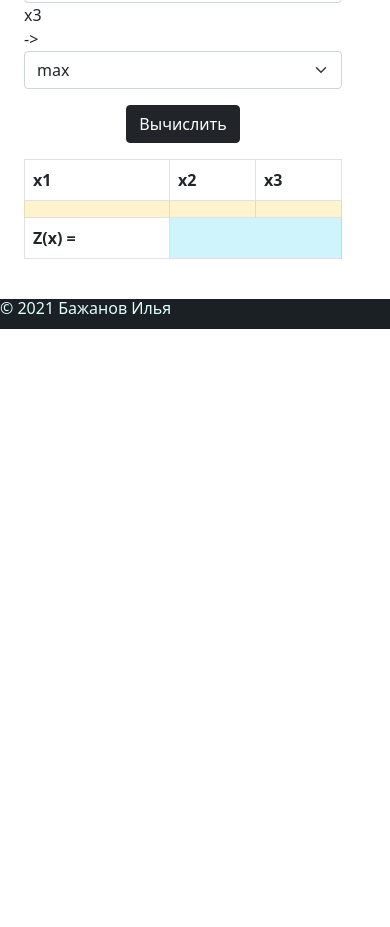
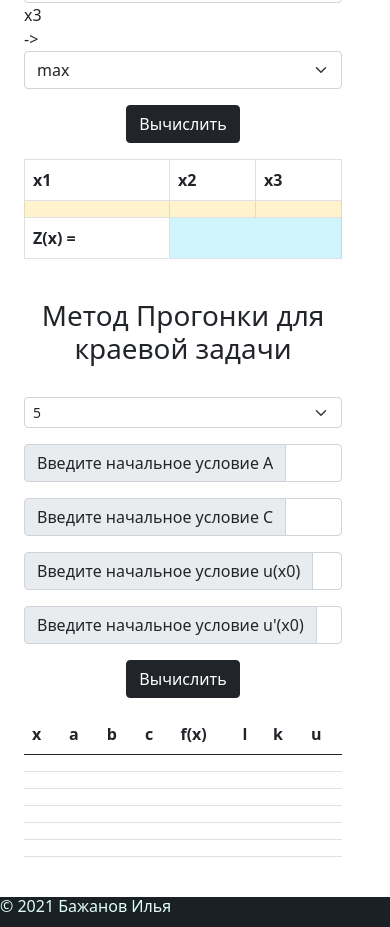
Before and after one commit to Bazhanov-Ilya/math, a plain HTML site: page index.html in a window 390 px wide. Shown: the part 5209-6136 px from the top of the page. Before the commit the page ends 5538 px from the top, so only its background shows below. Drawn offline with nearby package versions, Linux system fonts and the light colour scheme.

Commit message:
Добавлен метод прогонки

```diff
--- a/index.html
+++ b/index.html
@@ -45,7 +45,7 @@
           <a class="nav-link" aria-current="page" href="#Simplex">Симплекс метод</a>
         </li>
         <li class="nav-item">
-          <a class="nav-link disabled" href="#" tabindex="-1" aria-disabled="true">Метод прогонки</a>
+          <a class="nav-link" aria-current="page" href="#Progonka">Метод прогонки</a>
         </li>
         <li class="nav-item">
           <a class="nav-link disabled" href="#" tabindex="-1" aria-disabled="true">Метод стрельбы</a>
@@ -1237,7 +1237,158 @@
   </div>
 </div>
 
+<a name="Progonka">
+<div class="container my-4">
+  <div class="row">
+    <div class="col text-center">
+      <h1>Метод Прогонки для краевой задачи </h1>
+    </div>
+  </div>
 
+<div class="container my-4">
+  <div class="row my-3">
+    <div class="col-lg-3 col-md-0"></div>
+    <div class="col-lg-6 col-md-12">
+      <select class="form-select form-select-sm" aria-label=".form-select-sm example">
+                <option value="1" id="1">5</option>
+             </select>
+    </div>
+    <div class="col-lg-3 col-md-0"></div>
+  </div>
+
+  <div class="row my-3">
+    <div class="col-lg-3 col-md-0"></div>
+    <div class="col-lg-6 col-md-12">
+      <div class="input-group">
+          <span class="input-group-text">Введите начальное условие A</span>
+          <input type="number" aria-label="a" class="form-control" id="progonka_a">
+      </div>
+    </div>
+    <div class="col-lg-3 col-md-0"></div>
+  </div>
+
+  <div class="row my-3">
+    <div class="col-lg-3 col-md-0"></div>
+    <div class="col-lg-6 col-md-12">
+      <div class="input-group">
+          <span class="input-group-text">Введите начальное условие С</span>
+          <input type="number" aria-label="b" class="form-control" id="progonka_c">
+      </div>
+    </div>
+    <div class="col-lg-3 col-md-0"></div>
+  </div>
+
+  <div class="row my-3">
+    <div class="col-lg-3 col-md-0"></div>
+    <div class="col-lg-6 col-md-12">
+      <div class="input-group">
+          <span class="input-group-text">Введите начальное условие u(x0)</span>
+          <input type="number" aria-label="u(x0)" class="form-control" id="progonka_u(x0)">
+      </div>
+    </div>
+    <div class="col-lg-3 col-md-0"></div>
+  </div>
+
+   <div class="row my-3">
+    <div class="col-lg-3 col-md-0"></div>
+    <div class="col-lg-6 col-md-12">
+      <div class="input-group">
+          <span class="input-group-text">Введите начальное условие u'(x0)</span>
+          <input type="number" aria-label="u'(x0)" class="form-control" id="progonka_u2(x0)">
+      </div>
+    </div>
+    <div class="col-lg-3 col-md-0"></div>
+  </div>
+
+
+  <div class="row my-3 text-center">
+    <div class="col">
+       <button type="button" class="btn btn-dark" onclick="Progonka()">Вычислить</button>
+    </div>
+  </div>
+
+  <div class="row my-3">
+    <div class="col">
+      <table class="table" id = "table_progonka">
+    <thead>
+    <tr>
+      <th scope="col">x</th>
+      <th scope="col">a</th>
+      <th scope="col">b</th>
+      <th scope="col">c</th>
+      <th scope="col">f(x)</th>
+      <th scope="col">l</th>
+      <th scope="col">k</th>
+      <th scope="col">u</th>
+    </tr>
+    </thead>
+    <tbody>
+    <tr>
+      <td></td>
+      <td></td>
+      <td></td>
+      <td></td>
+      <td></td>
+      <td></td>
+      <td></td>
+      <td></td>
+    </tr>
+    <tr>
+      <td></td>
+      <td></td>
+      <td></td>
+      <td></td>
+      <td></td>
+      <td></td>
+      <td></td>
+      <td></td>
+    </tr>
+    <tr>
+      <td></td>
+      <td></td>
+      <td></td>
+      <td></td>
+      <td></td>
+      <td></td>
+      <td></td>
+      <td></td>
+    </tr>
+    <tr>
+      <td></td>
+      <td></td>
+      <td></td>
+      <td></td>
+      <td></td>
+      <td></td>
+      <td></td>
+      <td></td>
+    </tr>
+    <tr>
+      <td></td>
+      <td></td>
+      <td></td>
+      <td></td>
+      <td></td>
+      <td></td>
+      <td></td>
+      <td></td>
+    </tr>
+    <tr>
+      <td></td>
+      <td></td>
+      <td></td>
+      <td></td>
+      <td></td>
+      <td></td>
+      <td></td>
+      <td></td>
+    </tr>
+    </tbody>
+      </table>
+    </div>
+    </div>
+  </div>
+</div>
 
 
 
--- a/js/script.js
+++ b/js/script.js
@@ -328,3 +328,49 @@ function restrictions_max(row1,row2,row3,restrictions1,restrictions2,restriction
 	}
 	return max;
 }
+
+function Progonka(){
+
+	var x=[];
+	let a=[];
+	var b=[];
+	var c=[];
+	var f=[5, 5, 5, 5, 5];
+	var l=[];
+	var k=[];
+	var u=[];
+	var p_a = Number(document.getElementById('progonka_a').value);
+	var p_c = Number(document.getElementById('progonka_c').value);
+	var u0 = Number(document.getElementById('progonka_u(x0)').value);
+	var u10 = Number(document.getElementById('progonka_u2(x0)').value);
+	var tbl = document.getElementById('table_progonka');
+	var d = (p_c-p_a)/5;
+
+	x[0]=0;
+	l[0]=0;
+	k[0]=0;
+	u[0]=p_a;
+	for (var i = 1; i < 6; i++) {
+		x[i]=Number(x[i-1]+d);
+		a[i]=Number(p_a-((x[i]-x[i-1])*u0)/p_c);
+		b[i]=Number((x[i]-x[i-1])*(x[i]-x[i-1])*u10-p_c);
+		c[i]=Number(p_a+((x[i]-x[i-1])*u0)/p_c);
+		tbl.rows[i].cells[4].innerText = parseFloat(parseFloat(f[i-1]).toFixed(4));
+		l[i]=Number(-(c[i])/(b[i]+a[i]*l[i-1]));
+		k[i]=Number((d-a[i]*k[i-1])/(b[i]+a[i]*l[i-1]));
+		u[i]=Number(k[i]+l[i]*u[i-1]);
+
+	}
+	for(let i = 1; i < 7; i++){
+     	tbl.rows[i].cells[0].innerText = parseFloat(parseFloat(x[i-1].toFixed(4)));
+	}
+	for(let i = 2; i < 6; i++){
+	tbl.rows[i].cells[1].innerText = parseFloat(parseFloat(a[i-1]).toFixed(4));
+	tbl.rows[i].cells[2].innerText = parseFloat(parseFloat(b[i-1]).toFixed(4));
+	tbl.rows[i].cells[3].innerText = parseFloat(parseFloat(c[i-1]).toFixed(4));
+	tbl.rows[i].cells[5].innerText = parseFloat(parseFloat(l[i-1]).toFixed(4));
+	tbl.rows[i].cells[6].innerText = parseFloat(parseFloat(k[i-1]).toFixed(4));
+	tbl.rows[i].cells[7].innerText = parseFloat(parseFloat(u[i-1]).toFixed(4));
+	}
+
+}
```
